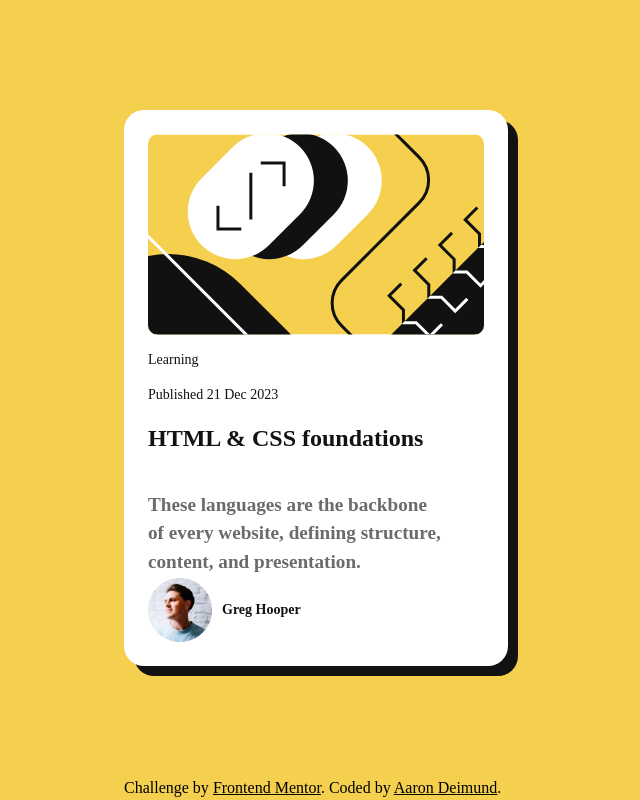
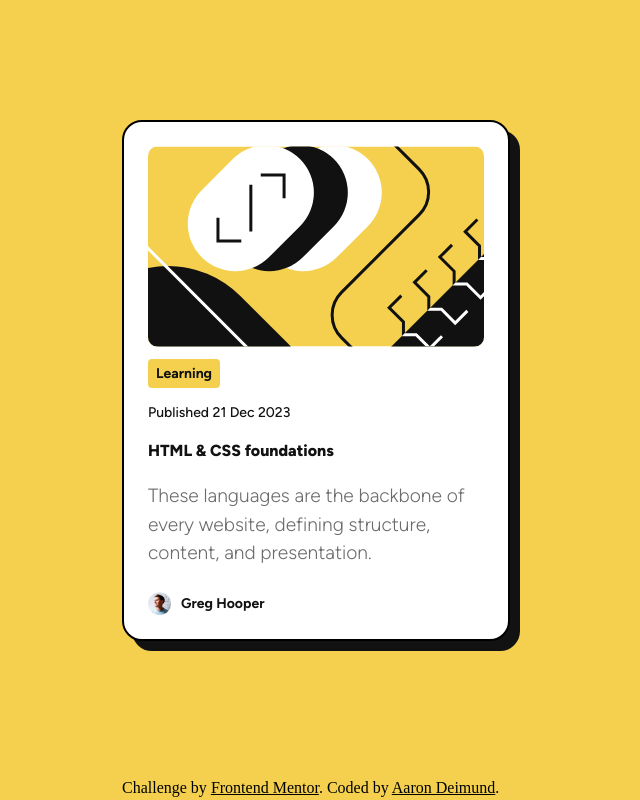
Before and after one commit to Aaron-Deimund/blog-preview-card, a website: page src/index.html in a window 1280 px wide. Shown: the whole page, without its empty margins (324-964 px from the left). Drawn offline with Linux system fonts and the light colour scheme.

Commit message:
updating the fonts and finishing up the project for first submission.

```diff
--- a/src/css/customProps.css
+++ b/src/css/customProps.css
@@ -11,24 +11,30 @@
   --space-300: 24px;
 
   --text-1_font-size: 1rem;
-  --text-1_font-weight: ;
+  --text-1_font-weight: 800;
   --text-1_line-height: 150%;
   --text-1_letter-spacing: 0;
 
   --text-2_font-size: 1.2rem;
-  --text-2_font-weight: ;
+  --text-2_font-weight: 100;
   --text-2_line-height: 150%;
   --text-2_letter-spacing: 0;
 
   --text-3_font-size: 0.875rem;
-  --text-3_font-weight: ;
-  --text-3_font-weight-bold: ;
+  --text-3_font-weight: 500;
+  --text-3_font-weight-bold: 700;
   --text-3_line-height: 150%;
   --text-3_letter-spacing: 0;
 }
 
+@font-face {
+	font-family: "figtree";
+	src: url("../assets/fonts/Figtree-VariableFont_wght.ttf");
+}
+
 main {
   color: var(--gray-950);
+  font-family: "figtree";
 }
 
 .text-preset-1,
--- a/src/css/style.css
+++ b/src/css/style.css
@@ -15,6 +15,7 @@ body {
 	width: min-content;
 	padding: var(--space-300);
 	filter: drop-shadow(10px 10px 0 var(--gray-950));
+	border: 2px solid black;
 }
 
 .hidden {
@@ -29,12 +30,31 @@ body {
 	}
 }
 
+.tags {
+	width: fit-content;
+	background: var(--yellow);
+	border-radius: 4px;
+	margin-top: var(--space-150);
+	padding: var(--space-50) var(--space-100);
+
+	p {
+		margin: 0;
+	}
+}
+
 .author {
 	display: flex;
 	align-items: center;
 	gap: 10px;
+	margin-top: var(--space-300);
 
 	img {
+		width: 23px;
+		aspect-ratio: 1/1;
 		display: inline;
 	}
 }
+
+footer {
+	margin-top: 15px;
+}
--- a/src/index.html
+++ b/src/index.html
@@ -10,9 +10,9 @@
 			sizes="32x32"
 			href="./assets/favicon-32x32-DQjEQYWa.png"
 		/>
-	<link rel="stylesheet" href="css/reset.css">
-	<link rel="stylesheet" href="css/customProps.css">
-	<link rel="stylesheet" href="css/style.css">
+		<link rel="stylesheet" href="css/reset.css" />
+		<link rel="stylesheet" href="css/customProps.css" />
+		<link rel="stylesheet" href="css/style.css" />
 		<title>Frontend Mentor | Blog preview card</title>
 	</head>
 	<body>
@@ -32,13 +32,16 @@
 					<p class="text-preset-3__bold">Learning</p>
 				</div>
 				<p class="text-preset-3">Published 21 Dec 2023</p>
-			<h2>HTML & CSS foundations<h2>
+				<h3>HTML & CSS foundations</h3>
 				<p class="text-preset-2">
-			These languages are the backbone of every website, defining structure,
-			content, and presentation.
+					These languages are the backbone of every website, defining
+					structure, content, and presentation.
 				</p>
 				<div class="author">
-				<img src="../assets/images/image-avatar.webp" alt="author portrait" />
+					<img
+						src="../assets/images/image-avatar.webp"
+						alt="author portrait"
+					/>
 					<span class="text-preset-3__bold"> Greg Hooper</span>
 				</div>
 			</div>
@@ -46,8 +49,11 @@
 		<footer>
 			<div class="attribution">
 				Challenge by
-			<a href="https://www.frontendmentor.io?ref=challenge" target="_blank"
-			>Frontend Mentor</a>. Coded by
+				<a
+					href="https://www.frontendmentor.io?ref=challenge"
+					target="_blank"
+					>Frontend Mentor</a
+				>. Coded by
 				<a href="https://github.com/Aaron-Deimund">Aaron Deimund</a>.
 			</div>
 		</footer>
```
Also changed, not shown: docs/assets/index-C0iiJbAn.css (added, +1 -0 lines), docs/assets/index-CzFt6lVU.css (deleted, +0 -1 lines), docs/index.html (+13 -7 lines), docs/assets/Figtree-VariableFont_wght-CkXbWBDP.ttf (added). Lines whose indentation alone changed are shown as unchanged.
